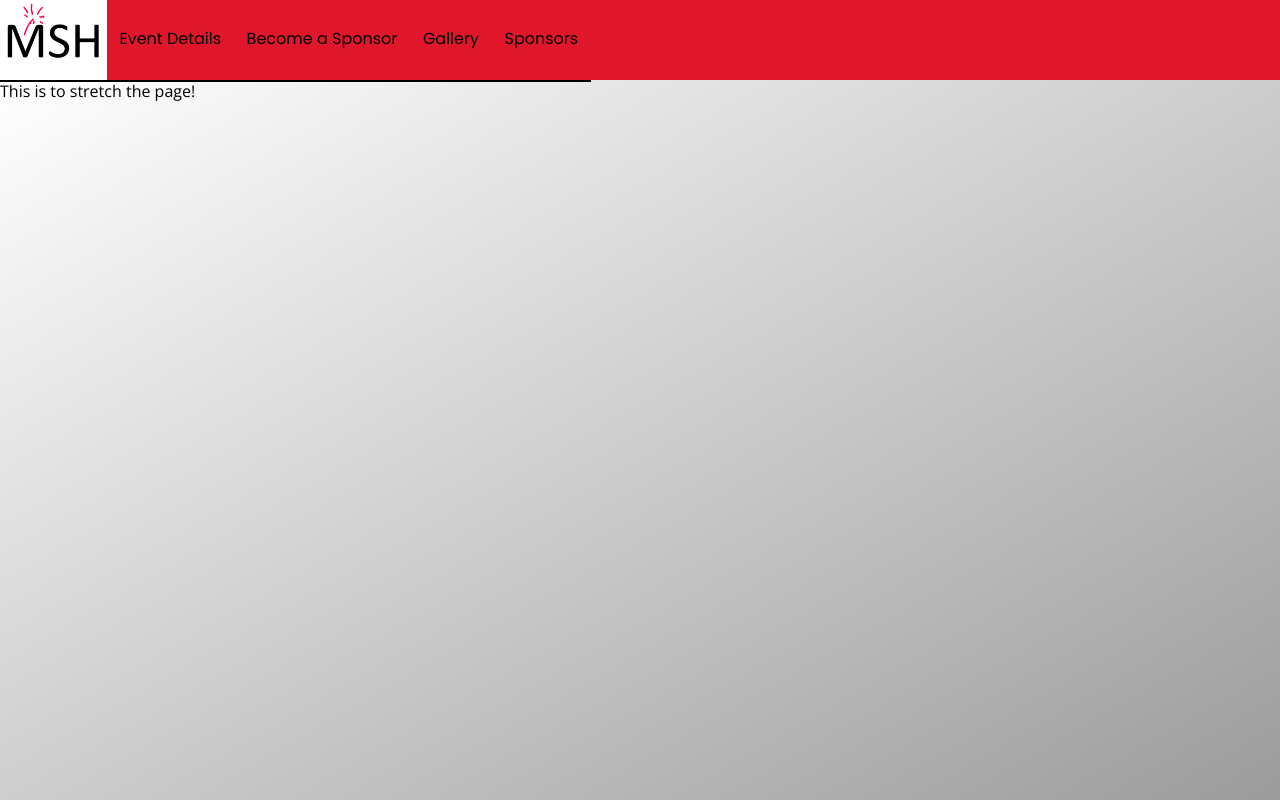
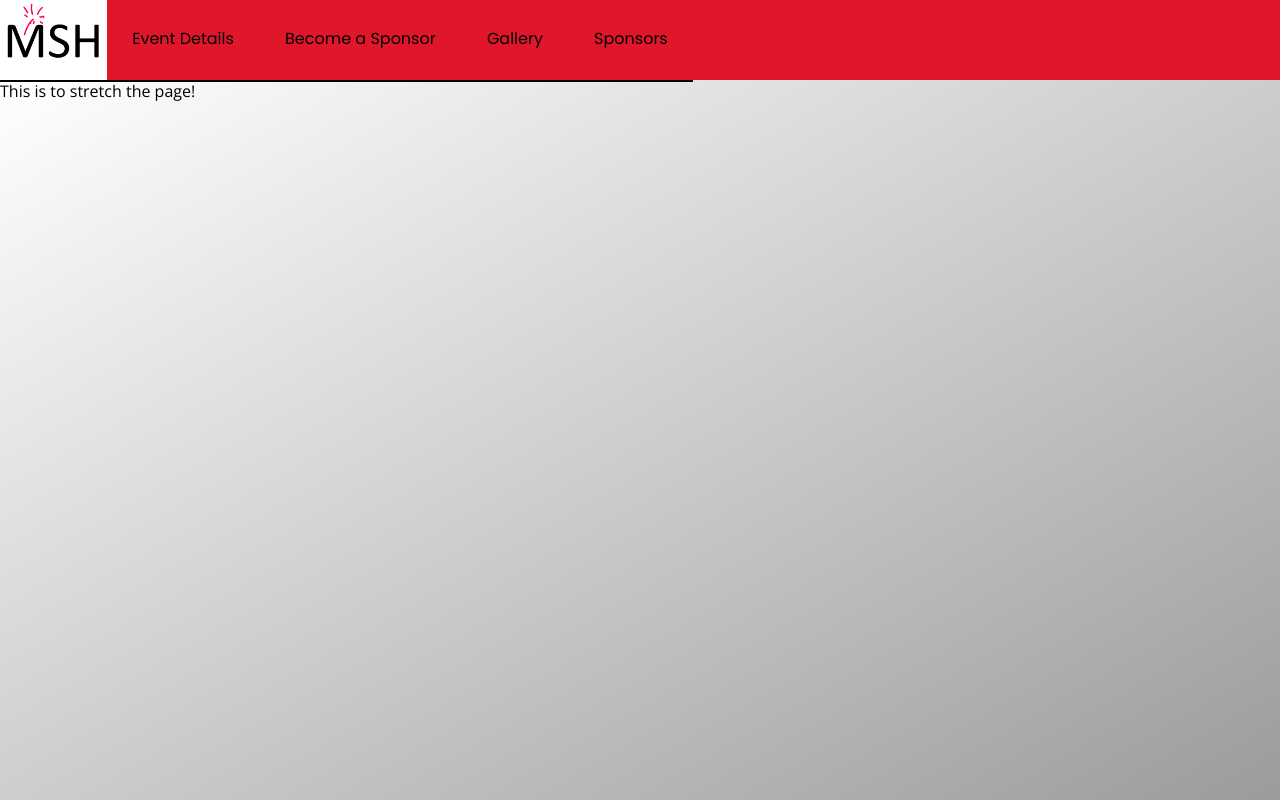
Before and after one commit to mshjuly4th/mshjuly4th.github.io, a plain HTML site: page index.html in a window 1280 px wide. Shown: the top 800 px of the page. Drawn offline with nearby package versions, Linux system fonts and the light colour scheme.

Commit message:
Adjust navlink padding

```diff
--- a/home.css
+++ b/home.css
@@ -41,7 +41,7 @@
 	align-items: center;
 	-webkit-justify-content: center;
 	justify-content: center;
-	padding: 0 1%;
+	padding: 0 2%;
 }
 :not(.navlink) {
 	font-family: "Open Sans", Roboto, Arial;
```
